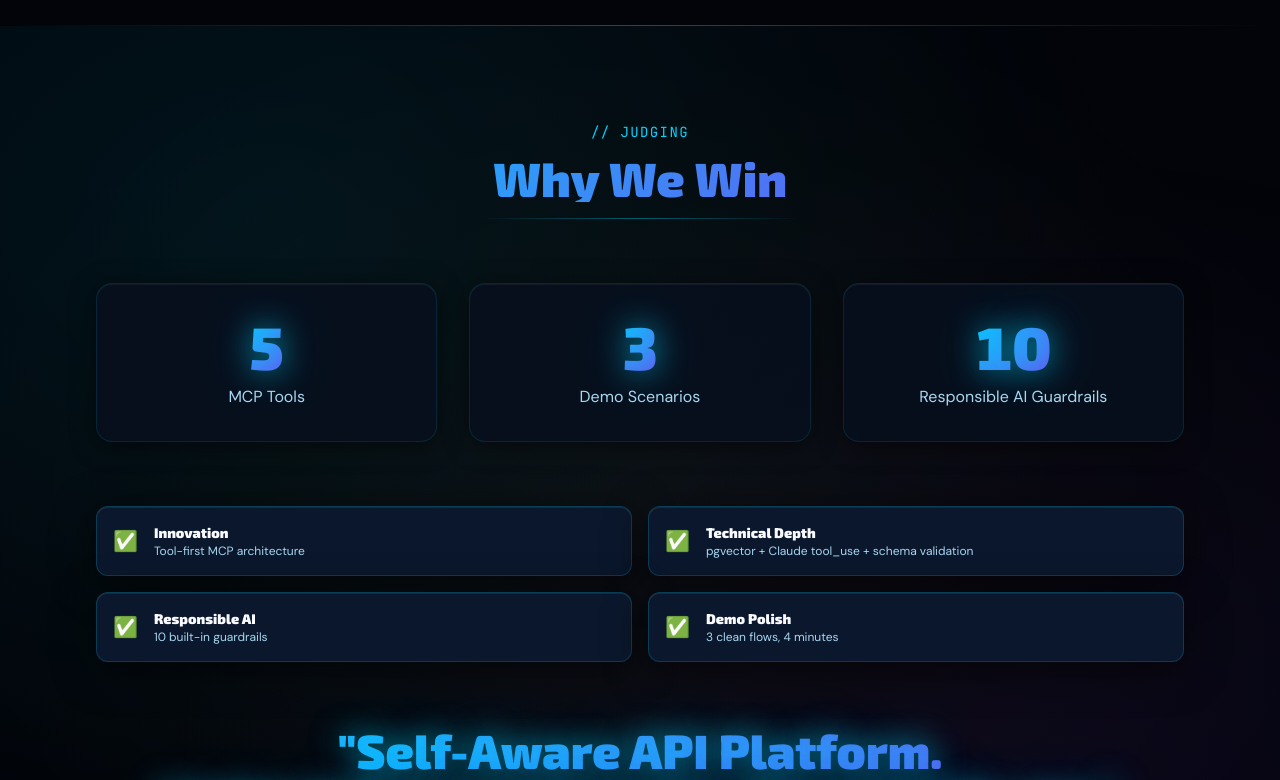
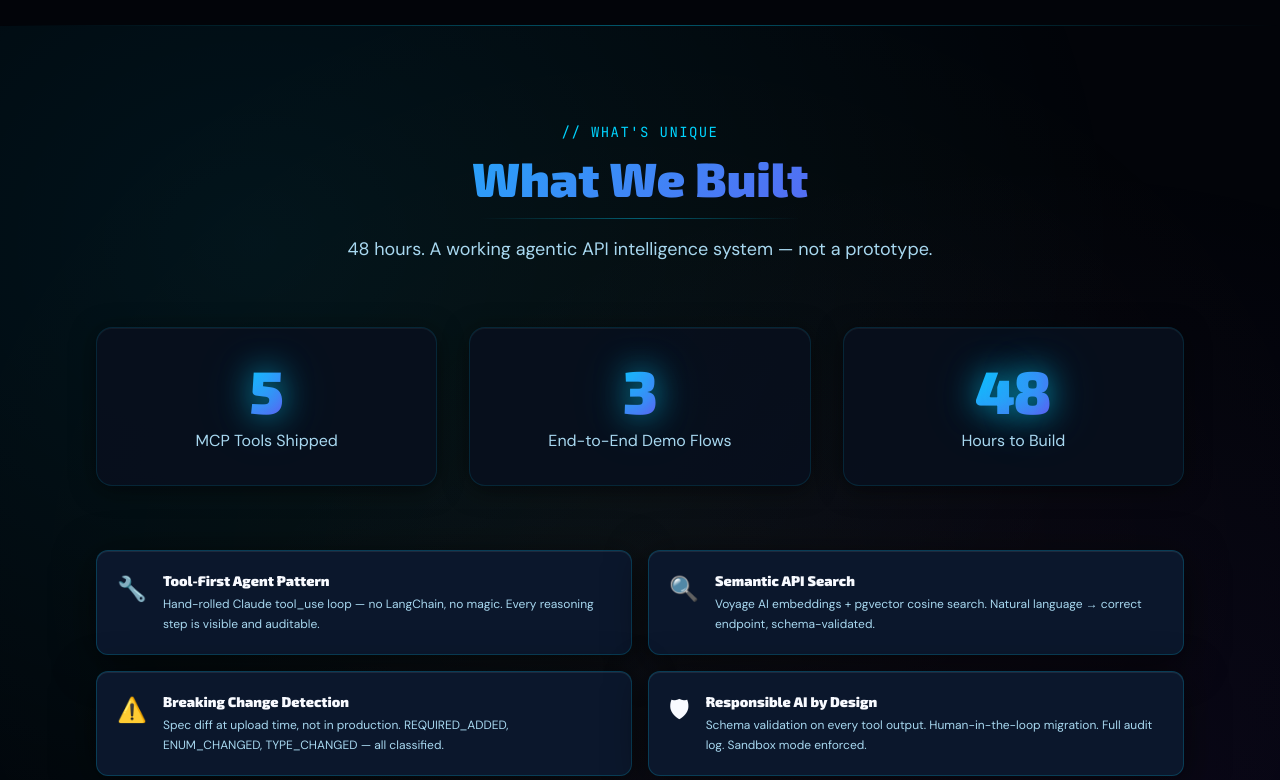
Before and after one commit to rapidcoderx/self-aware-api-platform, a React (Vite) app in the folder presentation/: page / in a window 1280 px wide. Shown: the part 8280-9060 px from the top of the page. Built offline with nearby package versions, Linux system fonts and the light colour scheme.

Commit message:
refactor: update CallToAction section with new metrics and achievements, enhancing clarity and presentation

```diff
--- a/presentation/src/components/sections/CallToAction.jsx
+++ b/presentation/src/components/sections/CallToAction.jsx
@@ -1,18 +1,18 @@
 import SectionHeader from '../ui/SectionHeader'
 
-const METRICS = [{ target: 5, label: 'MCP Tools' }, { target: 3, label: 'Demo Scenarios' }, { target: 10, label: 'Responsible AI Guardrails' }]
-const CRITERIA = [
-  { label: 'Innovation', desc: 'Tool-first MCP architecture' },
-  { label: 'Technical Depth', desc: 'pgvector + Claude tool_use + schema validation' },
-  { label: 'Responsible AI', desc: '10 built-in guardrails' },
-  { label: 'Demo Polish', desc: '3 clean flows, 4 minutes' },
+const METRICS = [{ target: 5, label: 'MCP Tools Shipped' }, { target: 3, label: 'End-to-End Demo Flows' }, { target: 48, label: 'Hours to Build' }]
+const ACHIEVED = [
+  { icon: '🔧', label: 'Tool-First Agent Pattern', desc: 'Hand-rolled Claude tool_use loop — no LangChain, no magic. Every reasoning step is visible and auditable.' },
+  { icon: '🔍', label: 'Semantic API Search', desc: 'Voyage AI embeddings + pgvector cosine search. Natural language → correct endpoint, schema-validated.' },
+  { icon: '⚠️', label: 'Breaking Change Detection', desc: 'Spec diff at upload time, not in production. REQUIRED_ADDED, ENUM_CHANGED, TYPE_CHANGED — all classified.' },
+  { icon: '🛡', label: 'Responsible AI by Design', desc: 'Schema validation on every tool output. Human-in-the-loop migration. Full audit log. Sandbox mode enforced.' },
 ]
 
 export default function CallToAction() {
   return (
     <section id="cta" className="relative min-h-screen z-10 py-24 px-6 md:px-12 lg:px-24 nebula-bg">
       <div className="max-w-7xl mx-auto">
-        <SectionHeader title="Why We Win" tag="// JUDGING" />
+        <SectionHeader title="What We Built" tag="// WHAT'S UNIQUE" subtitle="48 hours. A working agentic API intelligence system — not a prototype." />
         <div className="grid grid-cols-1 md:grid-cols-3 gap-8 mb-16 text-center">
           {METRICS.map(({ target, label }) => (
             <div key={label} className="glass rounded-2xl p-8">
@@ -22,20 +22,20 @@ export default function CallToAction() {
           ))}
         </div>
         <div className="grid grid-cols-1 md:grid-cols-2 gap-4 mb-16">
-          {CRITERIA.map(({ label, desc }) => (
+          {ACHIEVED.map(({ icon, label, desc }) => (
             <div key={label}
-              className="glass-strong rounded-xl p-4 flex items-center gap-4 hover:border-accent-green/40 transition-colors duration-200">
-              <span className="text-accent-green text-xl flex-shrink-0">✅</span>
+              className="glass-strong rounded-xl p-5 flex items-start gap-4 hover:border-accent-primary/30 transition-colors duration-200">
+              <span className="text-2xl flex-shrink-0 mt-0.5">{icon}</span>
               <div>
-                <p className="font-display font-bold text-star-white text-sm">{label}</p>
-                <p className="font-body text-star-blue text-xs">{desc}</p>
+                <p className="font-display font-bold text-star-white text-sm mb-1">{label}</p>
+                <p className="font-body text-star-blue text-xs leading-relaxed">{desc}</p>
               </div>
             </div>
           ))}
         </div>
         <div className="text-center">
           <p className="font-display font-black text-3xl md:text-4xl lg:text-5xl text-gradient-cyan glow-text-cyan mb-6 leading-tight">
-            "Self-Aware API Platform.<br />Living infrastructure for the agentic era."
+            "API specs as living infrastructure —<br />observable, validated, self-healing."
           </p>
           <p className="font-mono text-star-blue/50 text-sm mb-3">
             Built in 48 hours · March 2026
```
